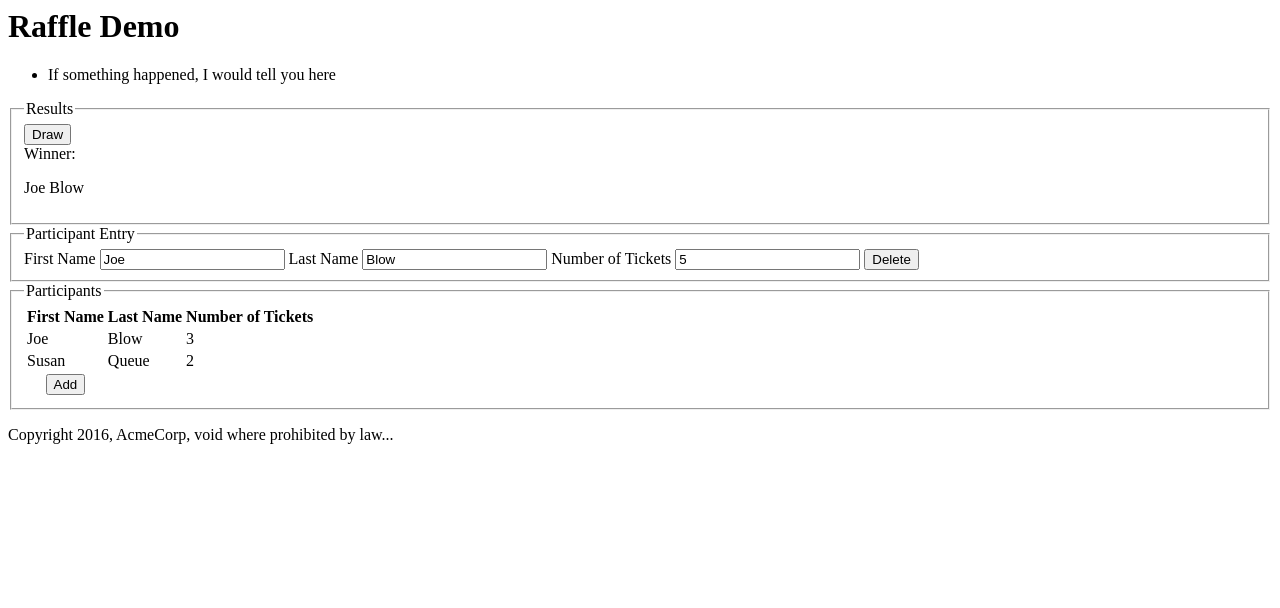
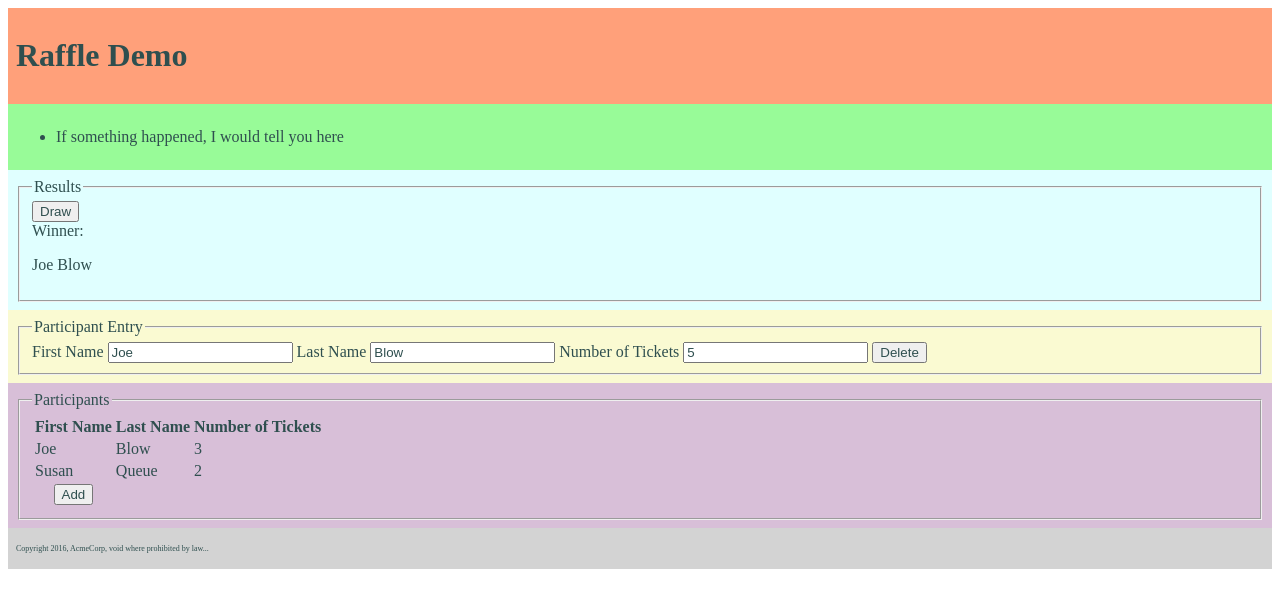
Before and after one commit to roboprog/ang-prog-enh, a plain HTML site: page index.html in a window 1280 px wide. Drawn offline with Linux system fonts and the light colour scheme.

Commit message:
silly colors to differentiate logical blocks

```diff
--- a/index.html
+++ b/index.html
@@ -2,6 +2,36 @@
     <head>
     </head>
     <body>
+        <!-- note: background colors are "a bit" exaggerated to differentiate sections -->
+        <style>
+            * {
+                color: darkslategray ;
+            }
+            div {
+                padding: 0.5em ;
+            }
+            div#hdr {
+                background-color: lightsalmon ;
+            }
+            div#msgs {
+                background-color: palegreen ;
+            }
+            div#results {
+                background-color: lightcyan ;
+            }
+            div#entry {
+                background-color: lightgoldenrodyellow ;
+            }
+            div#list {
+                background-color: thistle  ;
+            }
+            div#ftr {
+                background-color: lightgray ;
+            }
+            div#ftr p {
+                font-size: 0.5em ;
+            }
+        </style>
         <div id="hdr">
             <h1>Raffle Demo</h1>
         </div>
```
